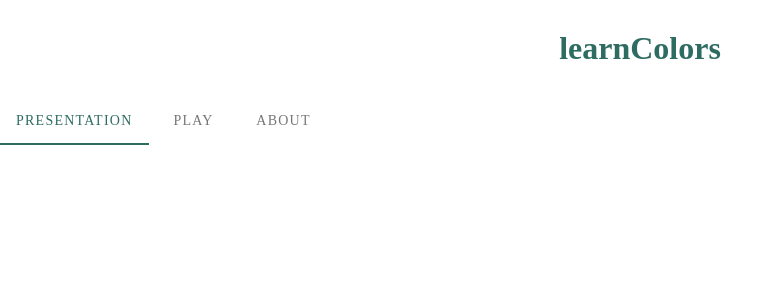
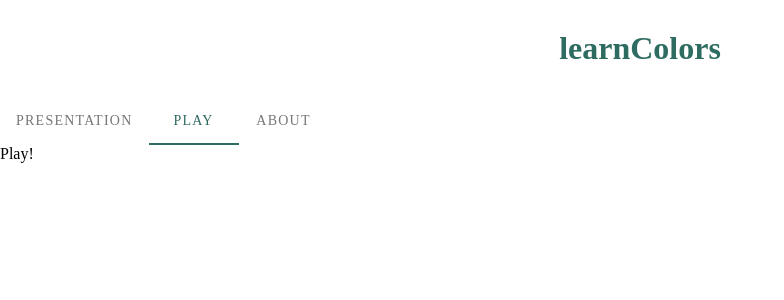
Before and after one commit to alexvkcr/colors, a Vue app in the folder colors/: page /play in a window 1280 px wide. Shown: the top 300 px of the page, without its empty margins (0-784 px from the left). Built offline with nearby package versions, Linux system fonts and the light colour scheme.

Commit message:
feat: added comp Play and link to it

```diff
--- a/colors/src/components/AppHeader.vue
+++ b/colors/src/components/AppHeader.vue
@@ -4,16 +4,17 @@
     <v-tabs
       color="#2E6C61"
     >
-      <v-tab>
+      <v-tab to="/">
         {{ $t('presentation') }}
       </v-tab>
-    <v-tab>
+    <v-tab to="/play">
         {{ $t('play') }}
     </v-tab>
     <v-tab>
         {{ $t('about') }}
     </v-tab>
     </v-tabs>
+    <router-view></router-view>
   </div>
 </template>
 
--- /dev/null
+++ b/colors/src/components/Play.vue
@@ -0,0 +1,14 @@
+<template>
+  <div class="Play">
+    Play!
+  </div>
+</template>
+
+<script>
+export default {
+  name: 'Play'
+}
+</script>
+
+<style scoped>
+</style>
--- a/colors/src/main.js
+++ b/colors/src/main.js
@@ -1,11 +1,12 @@
 import Vue from 'vue'
 import VueRouter from 'vue-router'
 import VueI18n from 'vue-i18n'
+import vuetify from './plugins/vuetify';
 import App from './App.vue'
 
 
 import Presentation from './components/Presentation.vue'
-import vuetify from './plugins/vuetify';
+import Play from './components/Play.vue'
 
 Vue.config.productionTip = false
 Vue.use(VueI18n)
@@ -17,7 +18,7 @@ const i18n = new VueI18n({
 
 const routes = [
     { name: 'Index', path: '/', component: Presentation },
-    //{ name: 'Play', path: '/items', component: Play },
+    { name: 'Play', path: '/play', component: Play },
     //{ name: 'HowTo', path: '/headquarters', component: HowTo }
 ]
 
```
